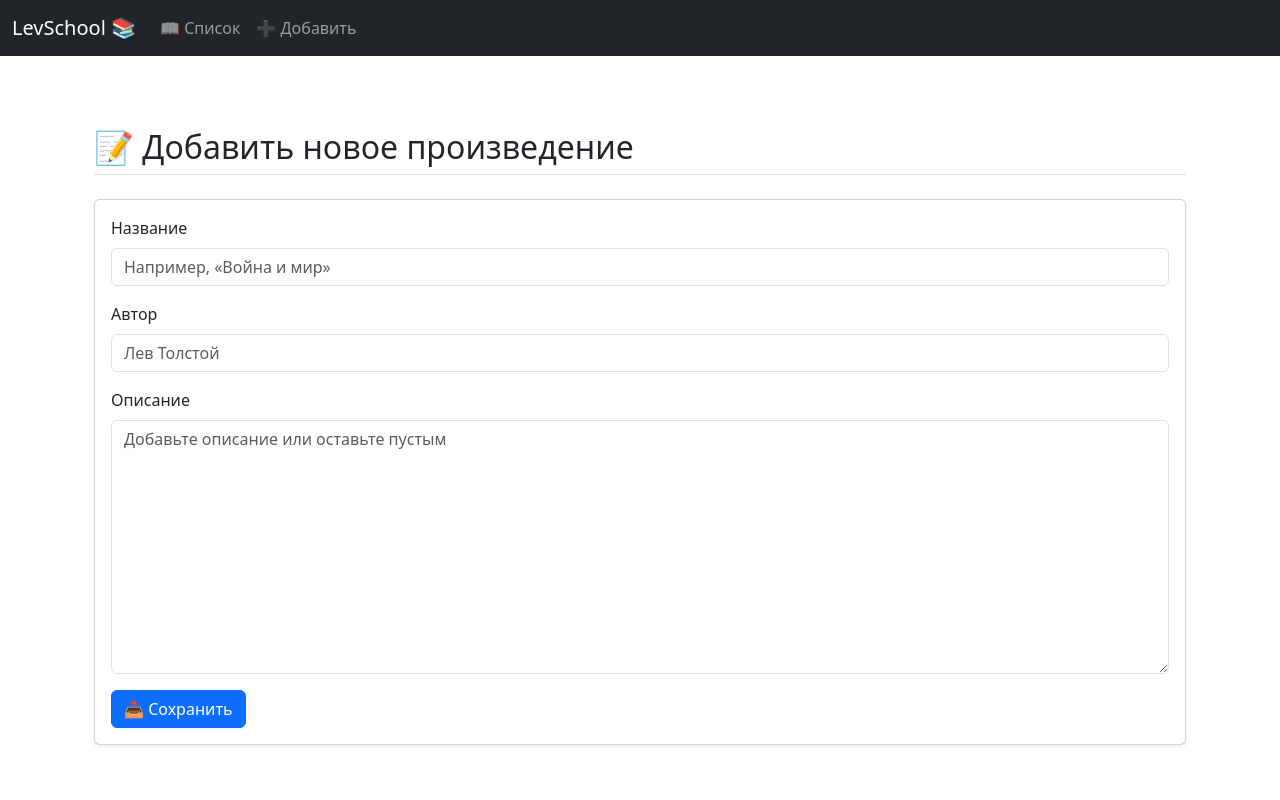
After one commit to levBagryansky/LevSchool, a Django app: page /add_book/ in a window 1280 px wide. The commit adds this page. Run offline with Django 4.2, Linux system fonts and the light colour scheme.

```diff
--- a/lev_school/settings.py
+++ b/lev_school/settings.py
@@ -38,6 +38,7 @@ INSTALLED_APPS = [
     'django.contrib.sessions',
     'django.contrib.messages',
     'django.contrib.staticfiles',
+    'main',
 ]
 
 MIDDLEWARE = [
--- a/lev_school/urls.py
+++ b/lev_school/urls.py
@@ -18,5 +18,8 @@ from django.urls import path
 from .import views
 
 urlpatterns = [
-    path('', views.home),
+    path('', views.home, name='home'),
+    path('book_list/', views.book_list, name='book_list'),
+    path('add_book/', views.add_book, name='add_book'),
+
 ]
--- a/lev_school/views.py
+++ b/lev_school/views.py
@@ -1,7 +1,25 @@
-from django.shortcuts import render
+from django.shortcuts import render, redirect
 from django.core.cache import cache
+from main.models import Book
+from main.forms import BookForm
+
+
 # from . import terms_work
 
 
 def home(request):
     return render(request, "home.html")
+
+def book_list(request):
+    list = Book.objects.all()
+    return render(request, 'book_list.html', {'book_list': list})
+
+def add_book(request):
+    if request.method == 'POST':
+        form = BookForm(request.POST)
+        if form.is_valid():
+            form.save()
+            return redirect('book_list')
+    else:
+        form = BookForm()
+    return render(request, 'add_book.html', {'form': form})
--- /dev/null
+++ b/main/forms.py
@@ -0,0 +1,22 @@
+from django import forms
+from main.models import Book
+
+class BookForm(forms.ModelForm):
+    class Meta:
+        model = Book
+        fields = ['title', 'author', 'description']
+
+    def __init__(self, *args, **kwargs):
+        super(BookForm, self).__init__(*args, **kwargs)
+        self.fields['title'].widget.attrs.update({
+            'class': 'form-control',
+            'placeholder': 'Например, «Война и мир»'
+        })
+        self.fields['author'].widget.attrs.update({
+            'class': 'form-control',
+            'placeholder': 'Лев Толстой'
+        })
+        self.fields['description'].widget.attrs.update({
+            'class': 'form-control',
+            'placeholder': 'Добавьте описание или оставьте пустым'
+        })
--- /dev/null
+++ b/main/models.py
@@ -0,0 +1,9 @@
+from django.db import models
+
+class Book(models.Model):
+    title = models.CharField(max_length=200, verbose_name="Название")
+    author = models.CharField(max_length=100, verbose_name="Автор", blank=True)
+    description = models.TextField(verbose_name="Описание", blank=True)
+
+    def __str__(self):
+        return self.title
--- /dev/null
+++ b/templates/add_book.html
@@ -0,0 +1,31 @@
+{% extends 'base_page.html' %}
+
+{% block title %}Добавить произведение — LevSchool{% endblock %}
+
+{% block content %}
+  <div class="container py-5">
+    <h2 class="pb-2 border-bottom mb-4">📝 Добавить новое произведение</h2>
+
+    <div class="card shadow-sm">
+      <div class="card-body">
+        <form method="post" novalidate>
+          {% csrf_token %}
+
+          {% for field in form %}
+            <div class="mb-3">
+              <label for="{{ field.id_for_label }}" class="form-label">{{ field.label }}</label>
+              {{ field }}
+              {% if field.errors %}
+                <div class="text-danger small">
+                  {{ field.errors|striptags }}
+                </div>
+              {% endif %}
+            </div>
+          {% endfor %}
+
+          <button type="submit" class="btn btn-primary">📥 Сохранить</button>
+        </form>
+      </div>
+    </div>
+  </div>
+{% endblock %}
--- a/templates/base_page.html
+++ b/templates/base_page.html
@@ -14,17 +14,17 @@
     <header>
       <nav class="navbar navbar-expand-md navbar-dark bg-dark">
         <div class="container-fluid">
-          <a class="navbar-brand" href="">LevSchool 📚</a>
+          <a class="navbar-brand" href="{% url 'home' %}">LevSchool 📚</a>  <!-- ⬅ fixed -->
           <button class="navbar-toggler" type="button" data-bs-toggle="collapse" data-bs-target="#navbarCollapse" aria-controls="navbarCollapse" aria-expanded="false" aria-label="Toggle navigation">
             <span class="navbar-toggler-icon"></span>
           </button>
           <div class="collapse navbar-collapse" id="navbarCollapse">
             <ul class="navbar-nav me-auto mb-2 mb-md-0">
               <li class="nav-item">
-                <a class="nav-link" href="{ url 'book_list' }">📖 Список</a>
+                <a class="nav-link" href="{% url 'book_list' %}">📖 Список</a>  <!-- ⬅ fixed -->
               </li>
               <li class="nav-item">
-                <a class="nav-link" href="{ url 'add_book' }">➕ Добавить</a>
+                <a class="nav-link" href="{% url 'add_book' %}">➕ Добавить</a>  <!-- ⬅ fixed -->
               </li>
             </ul>
           </div>
--- a/templates/home.html
+++ b/templates/home.html
@@ -8,8 +8,8 @@
     <div class="col-lg-6 mx-auto">
       <p class="lead mb-4">Выберите действие ниже, чтобы начать своё литературное лето 😄</p>
       <div class="d-grid gap-2 d-sm-flex justify-content-sm-center">
-        <a href="{ url 'book_list' }" class="btn btn-primary btn-lg px-4 gap-3">📖 Список произведений</a>
-        <a href="{ url 'add_book' }" class="btn btn-outline-secondary btn-lg px-4">📝 Добавить произведение</a>
+        <a href="book_list" class="btn btn-primary btn-lg px-4 gap-3">📖 Список произведений</a>
+        <a href="{% url 'add_book' %}" class="btn btn-outline-secondary btn-lg px-4">📝 Добавить произведение</a>
       </div>
     </div>
   </div>
```
Also changed, not shown: templates/book_list.html (added, +27 -0 lines), main/migrations/0001_initial.py (added), main/migrations/__init__.py (added).
